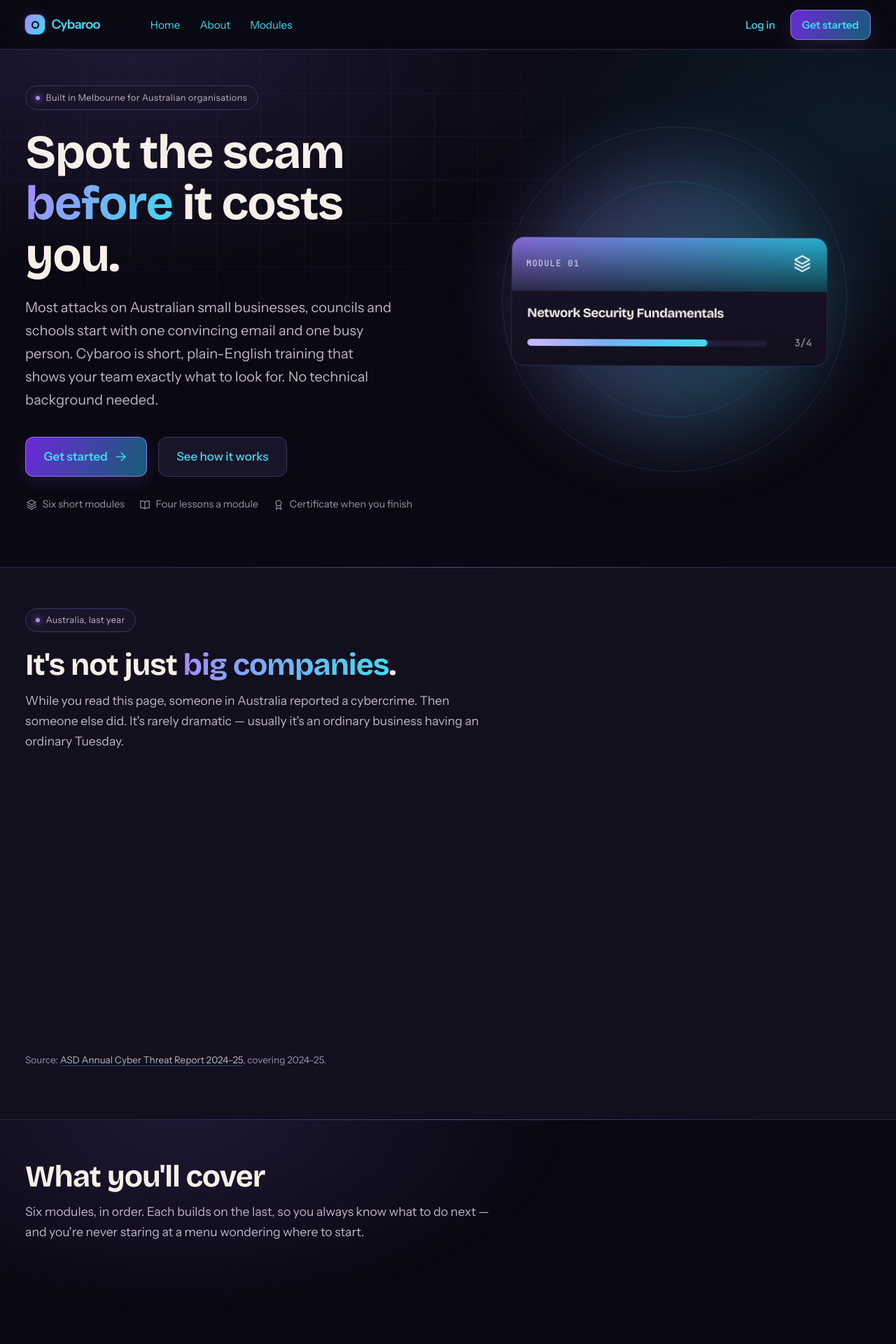
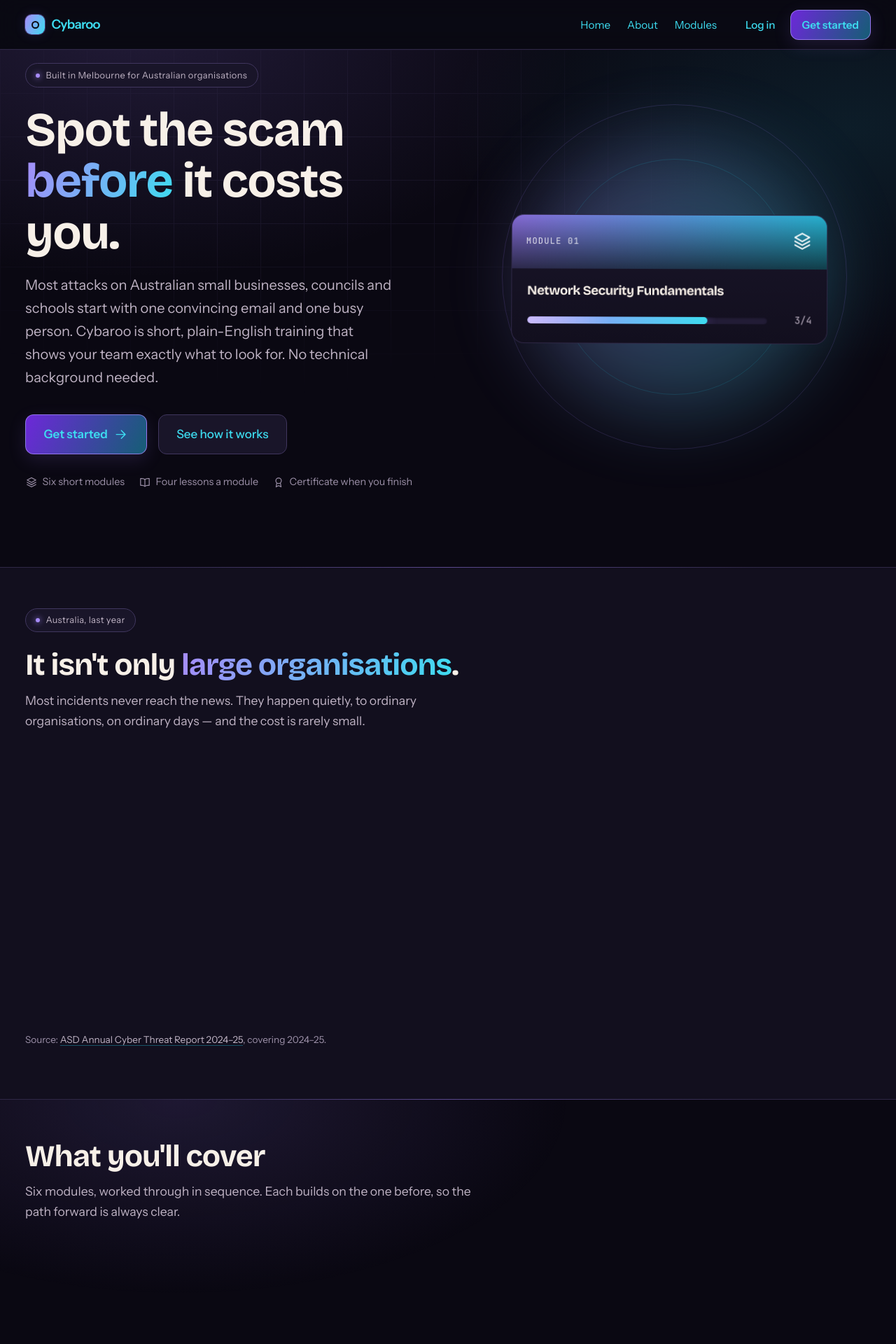
Before and after one commit to aashishdhakal0/Industry-Based-Project-I, a Django app: page / in a window 1280 px wide. Shown: the top 1920 px of the page at 70% size. Run offline with Django 4.2, Linux system fonts and the light colour scheme; some libraries are stand-ins or nearby versions.

Commit message:
Nav one-line fix, tighter hero, mature copy, premium rewards card
1. Nav bar. It was wrapping/overlapping because the panel used flex:1 +
   justify-content:space-between + margin-left, all pulling against each other.
   Replaced with the robust pattern: wordmark gets margin-right:auto to push
   everything to the right edge, the inner is flex-wrap:nowrap, links are
   white-space:nowrap. Home / About / Modules / Log in / Get started now sit on
   one line at any desktop width, no tug-of-war to overflow.

2. Top gap. Hero top padding cut from clamp(1.75rem,4vw,3.25rem) to
   clamp(0.5rem,1.5vw,1.25rem); content now sits just under the bar.

3. Copy, everything below the hero (hero left untouched). Rewritten from
   lightly cutesy to measured and professional, still plain and warm:
   - Stats: "It isn't only large organisations"; "Most incidents never reach
     the news..."; the reassurance reframed around preventability and expertise.
   - Modules: "worked through in sequence... the path forward is always clear."
     All six subtitles rewritten (e.g. "How networks work, and where yours is
     most exposed"; "A clear plan for the first hour after something goes wrong").
   - How it works: dropped "on your lunch break"; lessons "grounded in the
     threats Australian organisations face day to day".
   - Rewards: "Training only counts if it's finished"; each benefit reworded to
     be confident rather than chatty.
   - CTAs: "Explore the modules", "Create your account".

4. Rewards card redesigned as a dashboard preview rather than stacked widgets:
   a titled header with a live radar-ping indicator, an identity block (ring +
   level name "Cyber Aware" + XP-to-next bar), two proper stat tiles (points,
   streak) with their own surface and border, and an achievements section with
   a count and a neat four-badge strip. Keeps the scroll-in fills and badge
   pop; the ping respects reduced motion. Every new text pair clears AA
   (worst 5.41:1).

92 tests green.

Co-Authored-By: Claude Opus 4.8 (1M context) <noreply@anthropic.com>

```diff
--- a/static/css/cybaroo.css
+++ b/static/css/cybaroo.css
@@ -337,33 +337,37 @@ body.cy-body {
 .cy-nav__inner {
   align-items: center;
   display: flex;
-  gap: 2rem;
-  justify-content: space-between;
-  position: relative;   /* the mobile dropdown anchors to this */
-}
-
-/* Desktop: panel is the inline horizontal bar; the hamburger is hidden. Mobile
-   overrides all of this in the media query at the foot of the file. */
+  flex-wrap: nowrap;       /* the bar is one line, always */
+  gap: 1.5rem;
+  position: relative;      /* the mobile dropdown anchors to this */
+}
+
+/* Desktop: the hamburger is hidden and the panel is the inline bar. The
+   wordmark's auto right-margin pushes the panel to the far edge, so there's no
+   flex:1 / space-between tug-of-war to overflow or wrap. Mobile overrides all
+   of this in the media query at the foot of the file. */
 .cy-nav__toggle {
   display: none;
 }
 
+/* Pushes everything after it to the right. flex:none so the wordmark never
+   compresses. */
+.cy-wordmark {
+  flex: none;
+  margin-right: auto;
+}
+
 .cy-nav__panel {
   align-items: center;
   display: flex;
-  /* Fill the space between wordmark and edge, and space-between its own links
-     and actions — so the bar keeps its wordmark-left / links / actions-right
-     rhythm rather than bunching everything on the right. */
-  flex: 1;
+  flex: none;
   gap: 2rem;
-  justify-content: space-between;
-  margin-left: 2.5rem;
 }
 
 .cy-nav__links {
   align-items: center;
   display: flex;
-  gap: 1.75rem;
+  gap: 1.5rem;
   list-style: none;
   margin: 0;
   padding: 0;
@@ -374,6 +378,7 @@ body.cy-body {
   font-size: 0.95rem;
   text-decoration: none;
   transition: color var(--cy-fast) var(--cy-ease);
+  white-space: nowrap;     /* "Get started" never breaks mid-phrase */
 }
 .cy-nav__link:hover {
   color: var(--cy-text);
@@ -790,7 +795,10 @@ body.cy-body {
   display: grid;
   min-height: calc(100svh - var(--cy-nav-h));
   overflow: hidden;
-  padding: clamp(1.75rem, 4vw, 3.25rem) 0 clamp(2rem, 4vw, 3rem);
+  /* Top padding kept small on purpose — the content should sit just beneath
+     the bar. The larger bottom padding gives the section air before the next
+     band. */
+  padding: clamp(0.5rem, 1.5vw, 1.25rem) 0 clamp(2rem, 4vw, 3rem);
   position: relative;
 }
 
--- a/templates/landing.html
+++ b/templates/landing.html
@@ -140,12 +140,11 @@
         Australia, last year
       </span>
       <h2 class="cy-section__title">
-        It's not just <span class="cy-grad-text">big companies</span>.
+        It isn't only <span class="cy-grad-text">large organisations</span>.
       </h2>
       <p class="cy-section__lede">
-        While you read this page, someone in Australia reported a cybercrime.
-        Then someone else did. It's rarely dramatic — usually it's an ordinary
-        business having an ordinary Tuesday.
+        Most incidents never reach the news. They happen quietly, to ordinary
+        organisations, on ordinary days — and the cost is rarely small.
       </p>
     </div>
 
@@ -180,9 +179,9 @@
         <svg class="cy-i" aria-hidden="true"><use href="#i-shield"/></svg>
       </span>
       <p>
-        <strong>Here's the good news.</strong> Almost none of this needs
-        technical knowledge to avoid — it needs someone who knows what to look
-        for. That's a lesson, not a career change.
+        <strong>The reassuring part:</strong> most of it is preventable
+        without technical expertise. It takes people who know what to look for —
+        which is exactly what this training builds.
       </p>
     </div>
 
@@ -200,8 +199,8 @@
     <div class="cy-section__head">
       <h2 class="cy-section__title">What you'll cover</h2>
       <p class="cy-section__lede">
-        Six modules, in order. Each builds on the last, so you always know what
-        to do next — and you're never staring at a menu wondering where to start.
+        Six modules, worked through in sequence. Each builds on the one before,
+        so the path forward is always clear.
       </p>
     </div>
 
@@ -228,7 +227,7 @@
 
     <div style="margin-top: 2.5rem;">
       <a class="cy-btn cy-btn--ghost" href="{% url 'modules' %}">
-        More about the modules
+        Explore the modules
         <svg class="cy-i" aria-hidden="true"><use href="#i-arrow-right"/></svg>
       </a>
     </div>
@@ -242,7 +241,7 @@
     <div class="cy-section__head">
       <h2 class="cy-section__title">How it works</h2>
       <p class="cy-section__lede">
-        Three steps. You can finish a whole module on your lunch break.
+        Three steps, repeated for each module.
       </p>
     </div>
 
@@ -254,8 +253,8 @@
         </div>
         <h3 class="cy-step__title">Learn</h3>
         <p class="cy-step__text">
-          Short lessons in plain English, built around the scams that actually
-          turn up in Australian inboxes — not textbook theory.
+          Concise lessons in plain English, grounded in the threats Australian
+          organisations face day to day — not abstract theory.
         </p>
       </article>
 
@@ -266,8 +265,8 @@
         </div>
         <h3 class="cy-step__title">Practise</h3>
         <p class="cy-step__text">
-          Try it in a safe simulation and see what happens. Far better to make
-          the mistake here than in your real inbox.
+          Apply what you've learned in a safe simulation, where a wrong
+          decision costs nothing and teaches something.
         </p>
       </article>
 
@@ -278,7 +277,7 @@
         </div>
         <h3 class="cy-step__title">Earn your certificate</h3>
         <p class="cy-step__text">
-          Pass the quizzes and get a certificate you can share with your team,
+          Pass each quiz to earn a certificate worth sharing with your team,
           your board, or your auditor.
         </p>
       </article>
@@ -299,8 +298,8 @@
         </span>
         <h2 class="cy-section__title">Progress you can actually see</h2>
         <p class="cy-section__lede">
-          Training people abandon is training that changed nothing. So every
-          lesson moves something visible.
+          Training only counts if it's finished. Every lesson advances something
+          you can see, which makes momentum easy to keep.
         </p>
 
         <ul class="cy-showcase__list">
@@ -308,35 +307,35 @@
             <span class="cy-showcase__tick">
               <svg class="cy-i" aria-hidden="true"><use href="#i-check-circle"/></svg>
             </span>
-            <span><strong>Points for every lesson.</strong> Ten a lesson, fifty for a
-            quiz you pass. They add up faster than you'd think.</span>
+            <span><strong>Points for every lesson.</strong> Ten per lesson, fifty for
+            each quiz passed — progress you can measure.</span>
           </li>
           <li class="cy-showcase__item">
             <span class="cy-showcase__tick">
               <svg class="cy-i" aria-hidden="true"><use href="#i-check-circle"/></svg>
             </span>
-            <span><strong>Levels that mean something.</strong> The ring fills as you go,
-            so you always know how close the next one is.</span>
+            <span><strong>Levels that reflect real progress.</strong> The ring shows
+            exactly how close the next one is.</span>
           </li>
           <li class="cy-showcase__item">
             <span class="cy-showcase__tick">
               <svg class="cy-i" aria-hidden="true"><use href="#i-check-circle"/></svg>
             </span>
-            <span><strong>Streaks for coming back.</strong> A little and often beats one
-            long slog — and your streak keeps score.</span>
+            <span><strong>Streaks that reward consistency.</strong> Short, regular
+            sessions outperform the occasional marathon.</span>
           </li>
           <li class="cy-showcase__item">
             <span class="cy-showcase__tick">
               <svg class="cy-i" aria-hidden="true"><use href="#i-check-circle"/></svg>
             </span>
-            <span><strong>Badges worth earning.</strong> You can see the locked ones, so
-            you always know what's next.</span>
+            <span><strong>Milestones worth working towards.</strong> Locked achievements
+            stay visible, so there's always a clear next goal.</span>
           </li>
         </ul>
 
         <div style="margin-top: 2.25rem;">
           <a class="cy-btn cy-btn--primary cy-btn--block-sm" href="{% url 'authentication:register' %}">
-            Start earning points
+            Create your account
             <svg class="cy-i" aria-hidden="true"><use href="#i-arrow-right"/></svg>
           </a>
         </div>
@@ -353,68 +352,80 @@
         scroll-timeline support, or under reduced motion, everything just shows
         its final value.
       {% endcomment %}
-      <div class="cy-showcase__panel cy-reveal" style="--cy-delay: 0.1s;" aria-hidden="true">
-        <div class="cy-showcase__row">
+      <div class="cy-showcase__panel cy-demo cy-reveal" style="--cy-delay: 0.1s;" aria-hidden="true">
+
+        <div class="cy-demo__head">
+          <span class="cy-demo__eyebrow">Your progress</span>
+          <span class="cy-demo__live">
+            <span class="cy-demo__live-dot"></span>
+            Live preview
+          </span>
+        </div>
+
+        {% comment %} Identity: the level ring beside its name and the bar to next level. {% endcomment %}
+        <div class="cy-demo__identity">
           <div class="cy-level cy-level--lg cy-live-ring" style="--cy-level-progress: 68;">
             <div class="cy-level__inner">
               <span class="cy-level__label">Level</span>
               <span class="cy-level__value">4</span>
             </div>
           </div>
-          <div style="display:flex; flex-direction:column; gap:0.6rem;">
-            <span class="cy-stat cy-stat--points">
-              <span class="cy-stat__icon">
-                <svg class="cy-i" aria-hidden="true"><use href="#i-hex"/></svg>
-              </span>
-              <span class="cy-stat__value">1,240</span>
-              <span class="cy-stat__label">points</span>
-            </span>
-            <span class="cy-streak">
-              <span class="cy-streak__flame">
-                <svg class="cy-i" aria-hidden="true"><use href="#i-flame"/></svg>
-              </span>
-              <span class="cy-streak__value">7</span>
-              <span class="cy-streak__label">day streak</span>
-            </span>
+          <div class="cy-demo__ident-body cy-live-bar">
+            <div class="cy-demo__ident-top">
+              <span class="cy-demo__level-name">Cyber Aware</span>
+              <span class="cy-demo__level-next">760 XP to Level 5</span>
+            </div>
+            <div class="cy-progress">
+              <div class="cy-progress__fill" style="--cy-value: 68%;"></div>
+            </div>
           </div>
         </div>
 
-        <div class="cy-live-bar">
-          <div class="cy-progress-row" style="margin-bottom: 0.5rem;">
-            <div class="cy-progress">
-              <div class="cy-progress__fill" style="--cy-value: 68%;"></div>
+        {% comment %} Two stat tiles: points and streak. {% endcomment %}
+        <div class="cy-demo__stats">
+          <div class="cy-demo__stat">
+            <span class="cy-demo__stat-icon"><svg class="cy-i" aria-hidden="true"><use href="#i-hex"/></svg></span>
+            <span class="cy-demo__stat-value">1,240</span>
+            <span class="cy-demo__stat-label">points earned</span>
           </div>
-            <span class="cy-progress-row__value">Lvl 5</span>
+          <div class="cy-demo__stat">
+            <span class="cy-demo__stat-icon cy-demo__stat-icon--flame"><svg class="cy-i" aria-hidden="true"><use href="#i-flame"/></svg></span>
+            <span class="cy-demo__stat-value">7</span>
+            <span class="cy-demo__stat-label">day streak</span>
           </div>
-          <span class="cy-hint">760 points to your next level</span>
         </div>
 
-        <hr class="cy-divider">
-
+        {% comment %} Achievements. {% endcomment %}
+        <div class="cy-demo__section">
+          <div class="cy-demo__section-head">
+            <span class="cy-demo__section-title">Achievements</span>
+            <span class="cy-demo__section-count">3 of 8</span>
+          </div>
           <div class="cy-badges">
             <div class="cy-badge cy-badge--earned cy-live-badge" style="--cy-badge-i: 0;">
               <div class="cy-badge__medal">
                 <svg class="cy-i" aria-hidden="true"><use href="#i-target"/></svg>
               </div>
-            <span class="cy-badge__name">First quiz passed</span>
+              <span class="cy-badge__name">First quiz</span>
             </div>
             <div class="cy-badge cy-badge--earned cy-live-badge" style="--cy-badge-i: 1;">
               <div class="cy-badge__medal">
                 <svg class="cy-i" aria-hidden="true"><use href="#i-book"/></svg>
               </div>
-            <span class="cy-badge__name">Module 1 done</span>
+              <span class="cy-badge__name">Module 1</span>
             </div>
             <div class="cy-badge cy-badge--earned cy-badge--gold cy-live-badge" style="--cy-badge-i: 2;">
               <div class="cy-badge__medal">
                 <svg class="cy-i" aria-hidden="true"><use href="#i-flame"/></svg>
               </div>
-            <span class="cy-badge__name">7 day streak</span>
+              <span class="cy-badge__name">7-day streak</span>
             </div>
             <div class="cy-badge cy-badge--locked cy-live-badge" style="--cy-badge-i: 3;">
               <div class="cy-badge__medal">
                 <svg class="cy-i" aria-hidden="true"><use href="#i-shield"/></svg>
               </div>
-            <span class="cy-badge__name">All modules done</span>
+              <span class="cy-badge__name">All modules</span>
+            </div>
           </div>
         </div>
       </div>
@@ -429,7 +440,7 @@
   <div class="cy-wrap cy-wrap--narrow" style="text-align: center;">
     <h2 class="cy-section__title">Ready when you are</h2>
     <p class="cy-section__lede" style="margin: 0 auto 2.25rem;">
-      Start with module one. Everything else unlocks from there.
+      Begin with the first module. Everything else follows from there.
     </p>
     <a class="cy-btn cy-btn--primary" href="{% url 'authentication:register' %}">
       Get started
```
Also changed, not shown: other parts of static/css/cybaroo.css (+183 -1 lines), nstp/placeholder_content.py (+6 -6 lines). Lines whose indentation alone changed are shown as unchanged.
